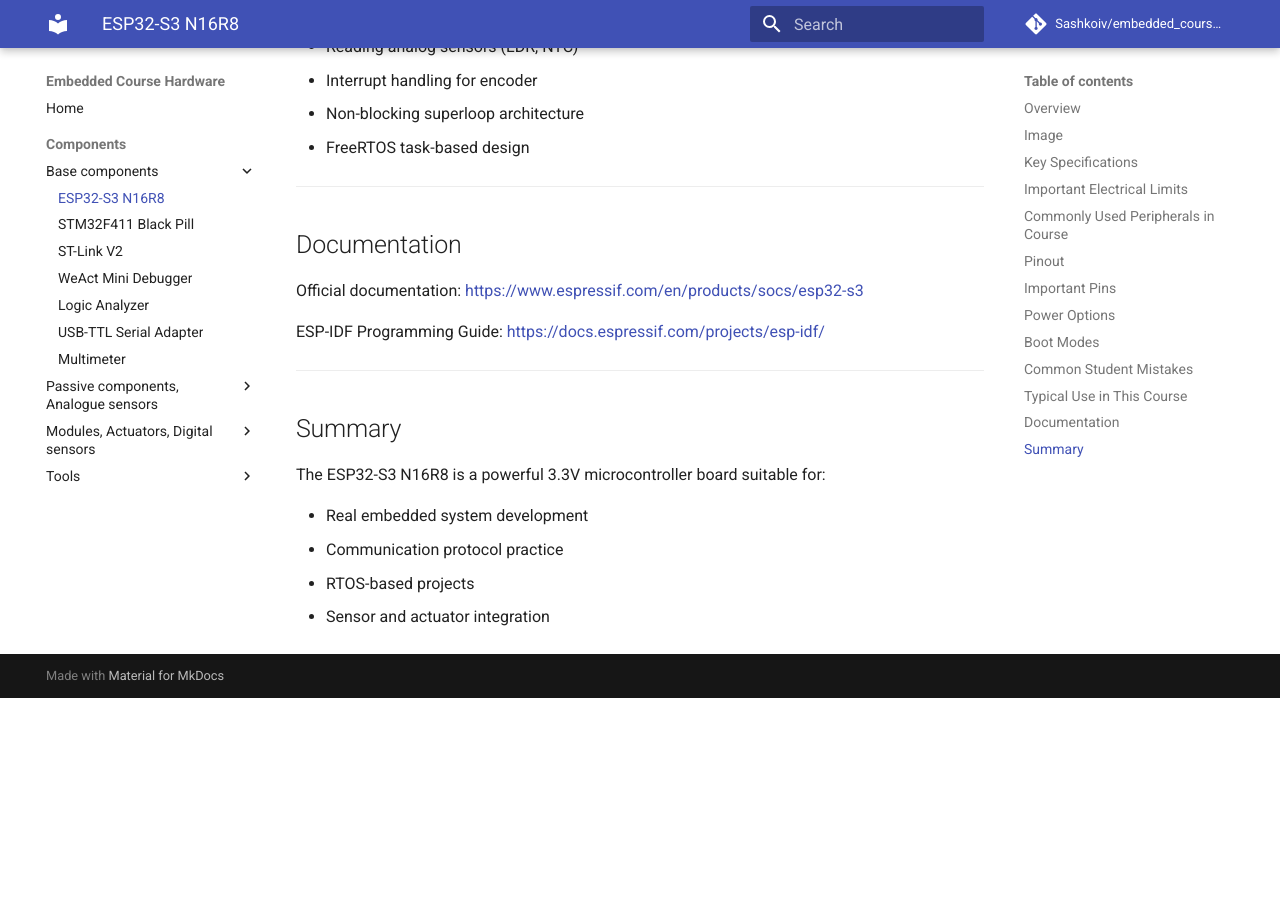
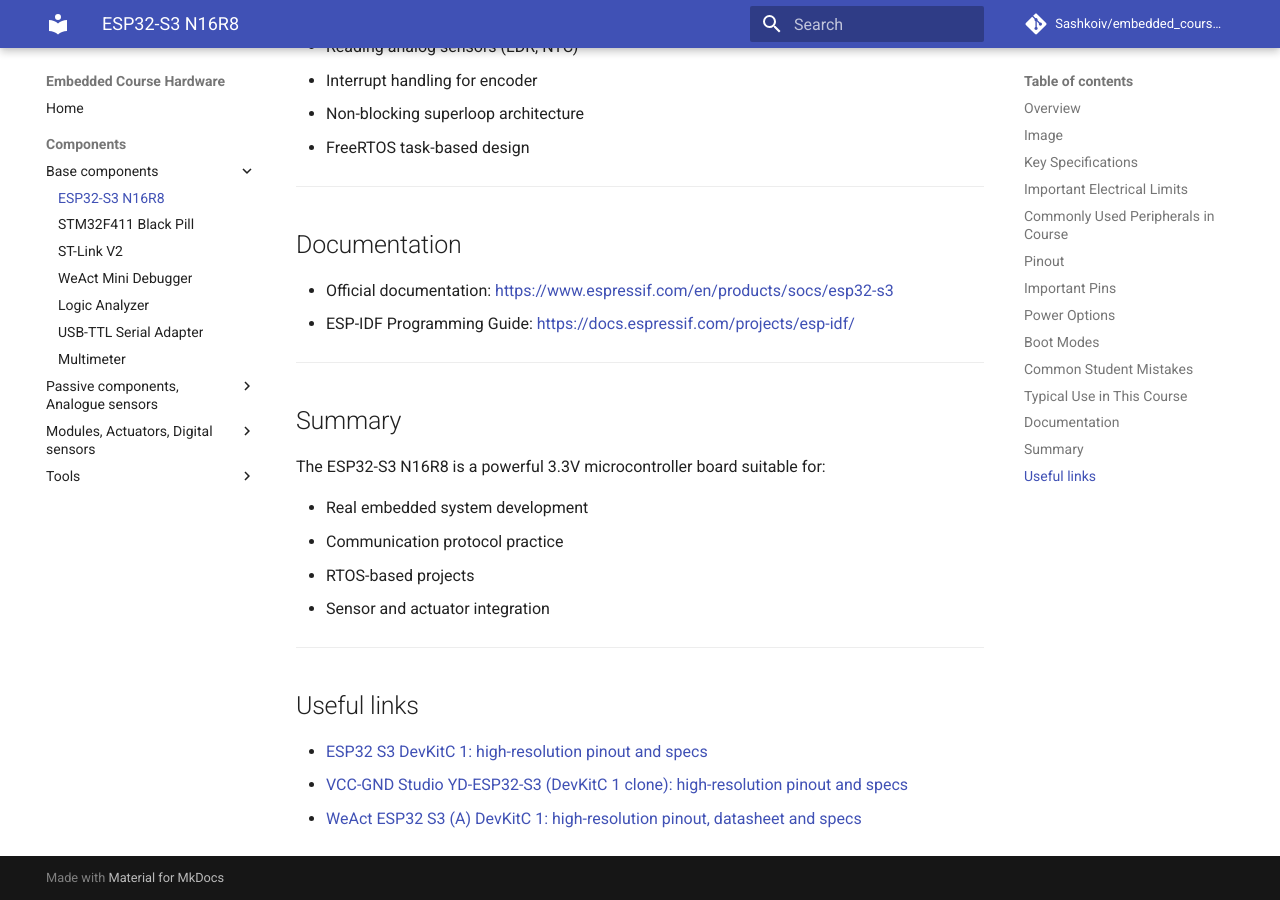
Before and after one commit to Sashkoiv/embedded_course_hardware, an MkDocs documentation site: the page built from docs/components/esp32s3-n16r8.md, in a window 1280 px wide and 900 px high, scrolled down 4222 px. Built offline with MkDocs 1.6.1 and Material for MkDocs 9.7.7, drawn with Linux system fonts in a browser that asks for light colours; comment, search, counter and statistics services are not loaded; before the commit the page ends 4920 px from its top, so only the background shows below that.

Commit message:
Extra useful links for ESP32 profile

```diff
--- a/docs/components/esp32s3-n16r8.md
+++ b/docs/components/esp32s3-n16r8.md
@@ -134,11 +134,8 @@ Used for:
 
 ## Documentation
 
-Official documentation:
-[https://www.espressif.com/en/products/socs/esp32-s3](https://www.espressif.com/en/products/socs/esp32-s3)
-
-ESP-IDF Programming Guide:
-[https://docs.espressif.com/projects/esp-idf/](https://docs.espressif.com/projects/esp-idf/)
+- Official documentation: [https://www.espressif.com/en/products/socs/esp32-s3](https://www.espressif.com/en/products/socs/esp32-s3)
+- ESP-IDF Programming Guide: [https://docs.espressif.com/projects/esp-idf/](https://docs.espressif.com/projects/esp-idf/)
 
 ---
 
@@ -150,3 +147,10 @@ The ESP32-S3 N16R8 is a powerful 3.3V microcontroller board suitable for:
 - Communication protocol practice
 - RTOS-based projects
 - Sensor and actuator integration
+
+---
+
+## Useful links
+- [ESP32 S3 DevKitC 1: high-resolution pinout and specs](https://mischianti.org/esp32-s3-devkitc-1-high-resolution-pinout-and-specs/)
+- [VCC-GND Studio YD-ESP32-S3 (DevKitC 1 clone): high-resolution pinout and specs](https://mischianti.org/vcc-gnd-studio-yd-esp32-s3-devkitc-1-clone-high-resolution-pinout-and-specs/)
+- [WeAct ESP32 S3 (A) DevKitC 1: high-resolution pinout, datasheet and specs](https://mischianti.org/weact-esp32-s3-a-devkitc-1-high-resolution-pinout-datasheet-and-specs/)
```
